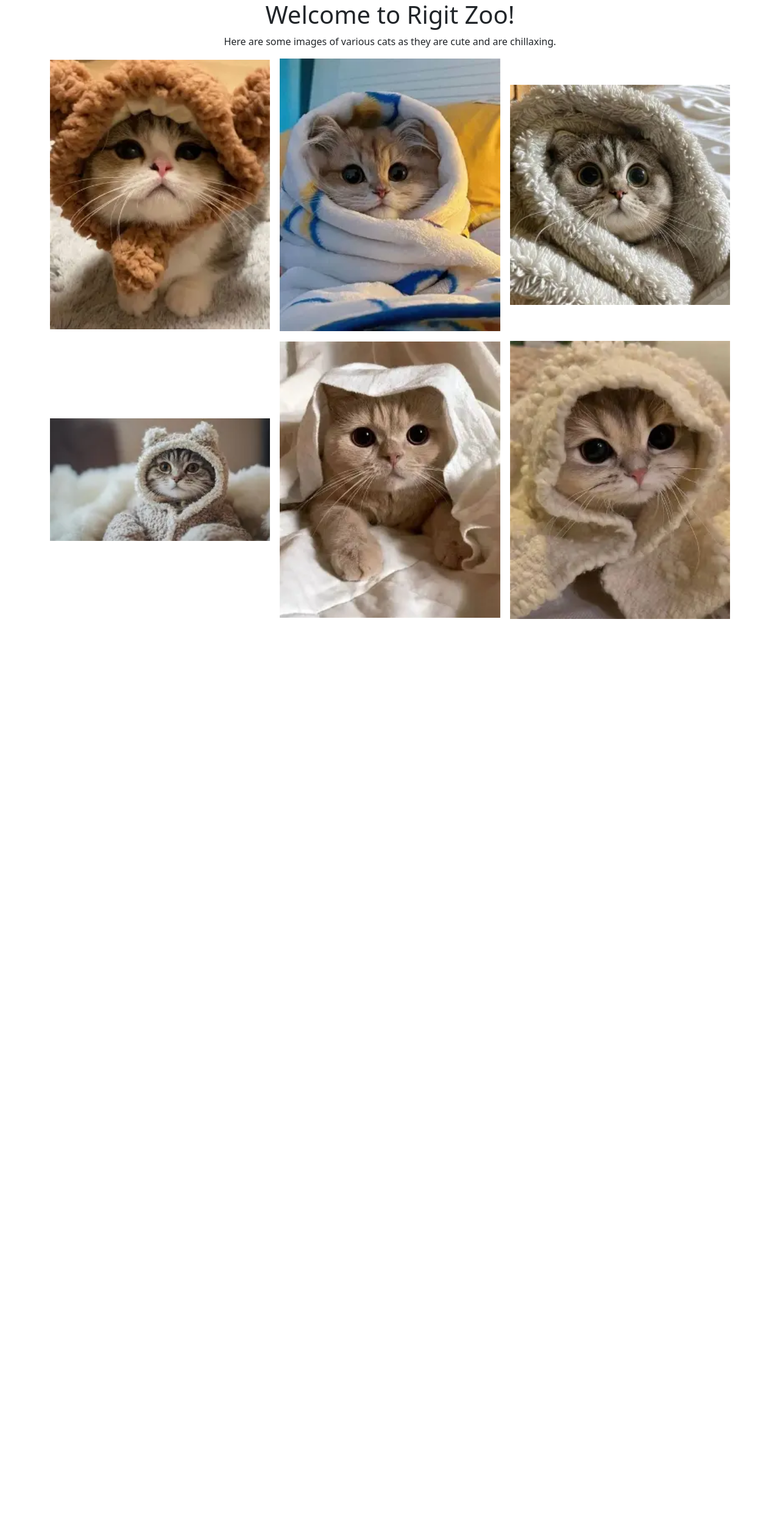
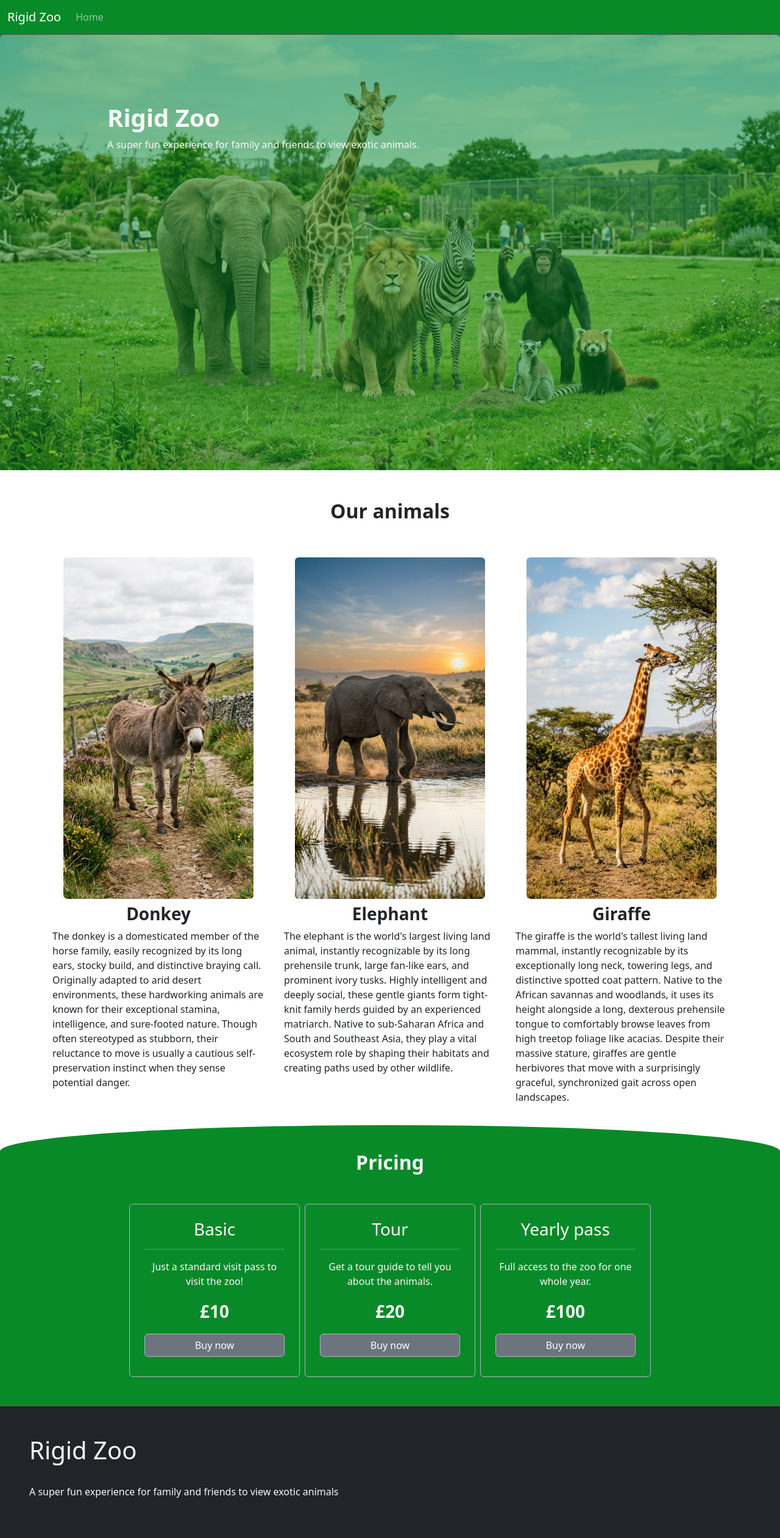
Before and after one commit to PetarPetrushevCollegeWork/DjangoRigidZoo, a Django app: page / in a window 1280 px wide. Shown: the whole page at 61% size. Before the commit the page ends 1015 px from the top, so only its background shows below. Run offline with Django 5.2, Linux system fonts and the light colour scheme; some libraries are stand-ins or nearby versions.

Commit message:
Added basic first page

```diff
--- /dev/null
+++ b/zoo/static/css/styles.css
@@ -0,0 +1,40 @@
+:root {
+  --bs-primary: rgb(8, 138, 40);
+  --bs-primary-rgb: 8, 138, 40;
+  --bs-secondary: #495057;
+  --bs-secondary-rgb: 73, 80, 87;
+}
+#our-animals-section img {
+  max-height: 70vh;
+}
+#hero img {
+  max-width: 1524px;
+}
+#hero-text {
+  padding-top: 5%;
+  left: 10%;
+}
+
+@media (min-width: 1624px) {
+  #hero-text {
+    left: 20vw;
+  }
+}
+@media (min-width: 2500px) {
+  #hero-text {
+    left: 35vw;
+  }
+}
+.circular-primary-container-top {
+  width: 100%;
+  position: absolute;
+  top: -42px;
+  background-color: var(--bs-primary);
+  height: 86px;
+  box-shadow: none;
+  border-radius: 100%;
+  z-index: -1;
+}
+div:has(.circular-primary-container-top) {
+  margin-top: 60px;
+}
--- /dev/null
+++ b/zoo/website/templates/components/footer.html
@@ -0,0 +1,7 @@
+<nav
+  class="bg-dark text-light d-flex justify-content-center align-content-center p-5 gap-4 g-4 flex-column"
+  data-bs-theme="dark"
+>
+  <h1>Rigid Zoo</h1>
+  <p>A super fun experience for family and friends to view exotic animals</p>
+</nav>
--- /dev/null
+++ b/zoo/website/templates/components/header.html
@@ -0,0 +1,15 @@
+<nav class="navbar bg-primary border-bottom border-body text-light navbar-expand-lg" data-bs-theme="dark">
+    <div class="container-fluid">
+        <a class="navbar-brand" href="{% url '' %}">Rigid Zoo</a>
+        <button class="navbar-toggler" type="button" data-bs-toggle="collapse" data-bs-target="#navbarText"
+            aria-controls="navbarText" aria-expanded="false" aria-label="Toggle navigation">
+            <span class="navbar-toggler-icon"></span>
+        </button>
+        <div class="collapse navbar-collapse" id="navbarText">
+            <ul class="navbar-nav me-auto mb-2 mb-lg-0">
+                <li class="nav-item">
+                    <a class="nav-link" aria-current="page" href="{% url '' %}">Home</a>
+                </li>
+            </ul>
+        </div>
+</nav>
--- a/zoo/website/templates/webpages/base.html
+++ b/zoo/website/templates/webpages/base.html
@@ -6,9 +6,16 @@
     <meta name="viewport" content="width=device-width, initial-scale=1.0" />
     <title>Rigid Zoo</title>
     {% bootstrap_css %}
+    <link rel="stylesheet" href="{% static 'css/styles.css' %}" />
   </head>
   <body>
-    {% block content %} {% endblock %}
+    {% include 'components/header.html' %} {% block content %} {% endblock %}
+    <span class="visually-hidden"></span>
+    {% include 'components/footer.html' %}
   </body>
   {% bootstrap_javascript %}
+  <script
+    src="https://cdn.jsdelivr.net/npm/sienna-accessibility/dist/sienna-accessibility.umd.js"
+    defer
+  ></script>
 </html>
--- a/zoo/website/templates/webpages/home.html
+++ b/zoo/website/templates/webpages/home.html
@@ -1,52 +1,140 @@
 {% extends 'webpages/base.html' %} {% block content %} {% load static %}
-<h1 class="text-center">Welcome to Rigit Zoo!</h1>
-<p class="text-center">
-  Here are some images of various cats as they are cute and are chillaxing.
-</p>
-<div class="container">
-  <div class="row g-3">
-    <div class="col-12 col-md-4">
+<div class="bg-primary position-relative text-center" id="hero">
+  <img
+    src="{% static 'images/zoo-animals-photo.jpg' %}"
+    alt="A photo of an elephant, girrafe, lion, and more on a green grass field."
+    class="w-100 opacity-50 user-select-none rounded-2"
+    loading="eager"
+  />
+  <div
+    class="position-absolute top-0 mx-5 text-light my-5 flex-column d-flex"
+    id="hero-text"
+  >
+    <h1 class="fw-bold text-start fs-1">Rigid Zoo</h1>
+    <span class="text-start align-content-start"
+      >A super fun experience for family and friends to view exotic
+      animals.</span
+    >
+  </div>
+</div>
+<h2 class="text-center fw-bold my-5">Our animals</h2>
+<div class="container container-fluid text-center" id="our-animals-section">
+  <div class="row">
+    <div class="col-12 col-lg-4 g-2">
       <img
-        class="w-100 object-fit-contain h-100"
-        alt="Image of a cat"
-        src="{% static 'images/kitty1.webp' %}"
+        class="object-fit-contain rounded-2"
+        src="{% static 'images/donkey.jpg' %}"
+        alt="An image of a donkey"
       />
+      <h3 class="fw-bold fs-3 my-2">Donkey</h3>
+      <div class="container-fluid">
+        <p class="text-start">
+          The donkey is a domesticated member of the horse family, easily
+          recognized by its long ears, stocky build, and distinctive braying
+          call. Originally adapted to arid desert environments, these
+          hardworking animals are known for their exceptional stamina,
+          intelligence, and sure-footed nature. Though often stereotyped as
+          stubborn, their reluctance to move is usually a cautious
+          self-preservation instinct when they sense potential danger.
+        </p>
+      </div>
     </div>
-    <div class="col-12 col-md-4">
+    <div class="col-12 col-lg-4 g-2">
       <img
-        class="w-100 object-fit-contain h-100"
-        alt="Image of a cat"
-        src="{% static 'images/kitty2.webp' %}"
+        class="object-fit-contain rounded-2"
+        src="{% static 'images/elephant.jpg' %}"
+        alt="An image of an elephant"
       />
+      <h3 class="fw-bold fs-3 my-2">Elephant</h3>
+      <div class="container-fluid">
+        <p class="text-start">
+          The elephant is the world's largest living land animal, instantly
+          recognizable by its long prehensile trunk, large fan-like ears, and
+          prominent ivory tusks. Highly intelligent and deeply social, these
+          gentle giants form tight-knit family herds guided by an experienced
+          matriarch. Native to sub-Saharan Africa and South and Southeast Asia,
+          they play a vital ecosystem role by shaping their habitats and
+          creating paths used by other wildlife.
+        </p>
+      </div>
     </div>
-    <div class="col-12 col-md-4">
+    <div class="col-12 col-lg-4 g-2">
       <img
-        class="w-100 object-fit-contain h-100"
-        alt="Image of a cat"
-        src="{% static 'images/kitty3.webp' %}"
+        class="object-fit-contain rounded-2"
+        src="{% static 'images/girraffe.jpg' %}"
+        alt="An image of a girraffe"
       />
-    </div>
-    <div class="col-12 col-md-4">
-      <img
-        class="w-100 object-fit-contain h-100"
-        alt="Image of a cat"
-        src="{% static 'images/kitty4.webp' %}"
-      />
-    </div>
-    <div class="col-12 col-md-4">
-      <img
-        class="w-100 object-fit-contain h-100"
-        alt="Image of a cat"
-        src="{% static 'images/kitty5.webp' %}"
-      />
-    </div>
-    <div class="col-12 col-md-4">
-      <img
-        class="w-100 object-fit-contain h-100"
-        alt="Image of a cat"
-        src="{% static 'images/kitty6.webp' %}"
-      />
+      <h3 class="fw-bold fs-3 my-2">Giraffe</h3>
+      <div class="container-fluid">
+        <p class="text-start">
+          The giraffe is the world's tallest living land mammal, instantly
+          recognizable by its exceptionally long neck, towering legs, and
+          distinctive spotted coat pattern. Native to the African savannas and
+          woodlands, it uses its height alongside a long, dexterous prehensile
+          tongue to comfortably browse leaves from high treetop foliage like
+          acacias. Despite their massive stature, giraffes are gentle herbivores
+          that move with a surprisingly graceful, synchronized gait across open
+          landscapes.
+        </p>
+      </div>
     </div>
   </div>
 </div>
+<div class="bg-primary text-light overflow-y-visible position-relative">
+  <div class="circular-primary-container-top"></div>
+  <h2 class="text-center fw-bold my-5">Pricing</h2>
+  <div
+    class="container container-fluid d-flex align-content-center justify-content-center"
+  >
+    <div
+      class="row g-2 gap-2 d-flex align-content-center justify-content-center"
+    >
+      <div
+        class="col-12 col-lg-3 border-1 border-dark-subtle border rounded-2 p-4"
+      >
+        <h3 class="text-center">Basic</h3>
+        <hr />
+        <span class="d-block text-center"
+          >Just a standard visit pass to visit the zoo!</span
+        >
+        <span class="d-block fw-bold text-center fs-3 my-3">£10</span>
+        <a
+          class="d-block btn btn-secondary my-2 border border-dark-subtle border-1"
+          >Buy now</a
+        >
+      </div>
+
+      <div
+        class="col-12 col-lg-3 border-1 border-dark-subtle border rounded-2 p-4"
+      >
+        <h3 class="text-center">Tour</h3>
+        <hr />
+        <span class="d-block text-center"
+          >Get a tour guide to tell you about the animals.</span
+        >
+        <span class="d-block fw-bold text-center fs-3 my-3">£20</span>
+        <a
+          class="d-block btn btn-secondary my-2 border border-dark-subtle border-1"
+          >Buy now</a
+        >
+      </div>
+
+      <div
+        class="col-12 col-lg-3 border-1 border-dark-subtle border rounded-2 p-4"
+      >
+        <h3 class="text-center">Yearly pass</h3>
+        <hr />
+        <span class="d-block text-center"
+          >Full access to the zoo for one whole year.</span
+        >
+        <span class="d-block fw-bold text-center fs-3 my-3">£100</span>
+        <a
+          class="d-block btn btn-secondary my-2 border border-dark-subtle border-1"
+          >Buy now</a
+        >
+      </div>
+    </div>
+  </div>
+  <br /><br />
+</div>
 {% endblock %}
```
Also changed, not shown: zoo/static/images/donkey.jpg (added), zoo/static/images/elephant.jpg (added), zoo/static/images/girraffe.jpg (added), zoo/static/images/kitty1.webp (deleted), zoo/static/images/kitty2.webp (deleted), zoo/static/images/kitty3.webp (deleted), zoo/static/images/kitty4.webp (deleted), zoo/static/images/kitty5.webp (deleted), zoo/static/images/kitty6.webp (deleted), zoo/static/images/zoo-animals-photo.jpg (added).
